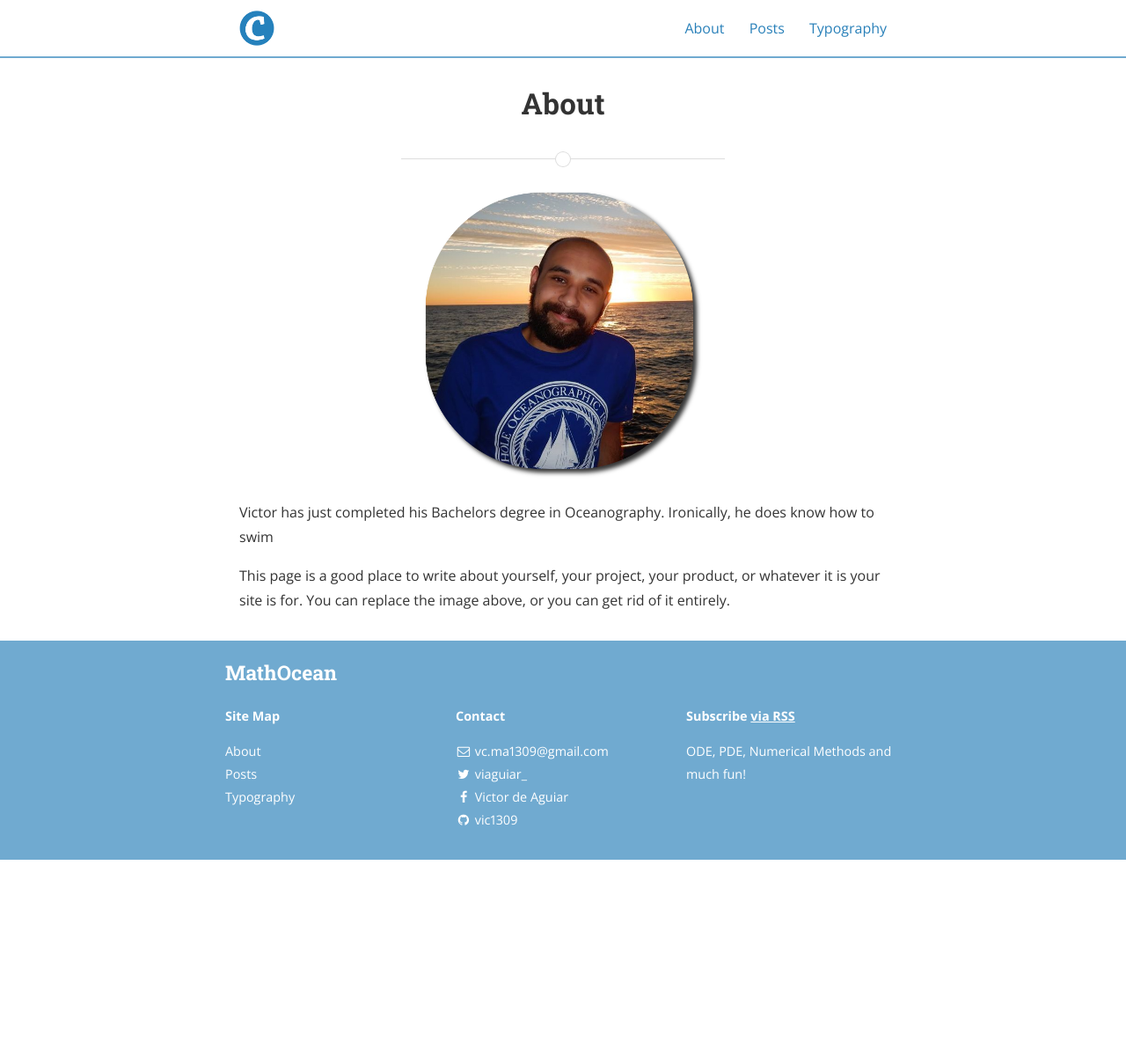
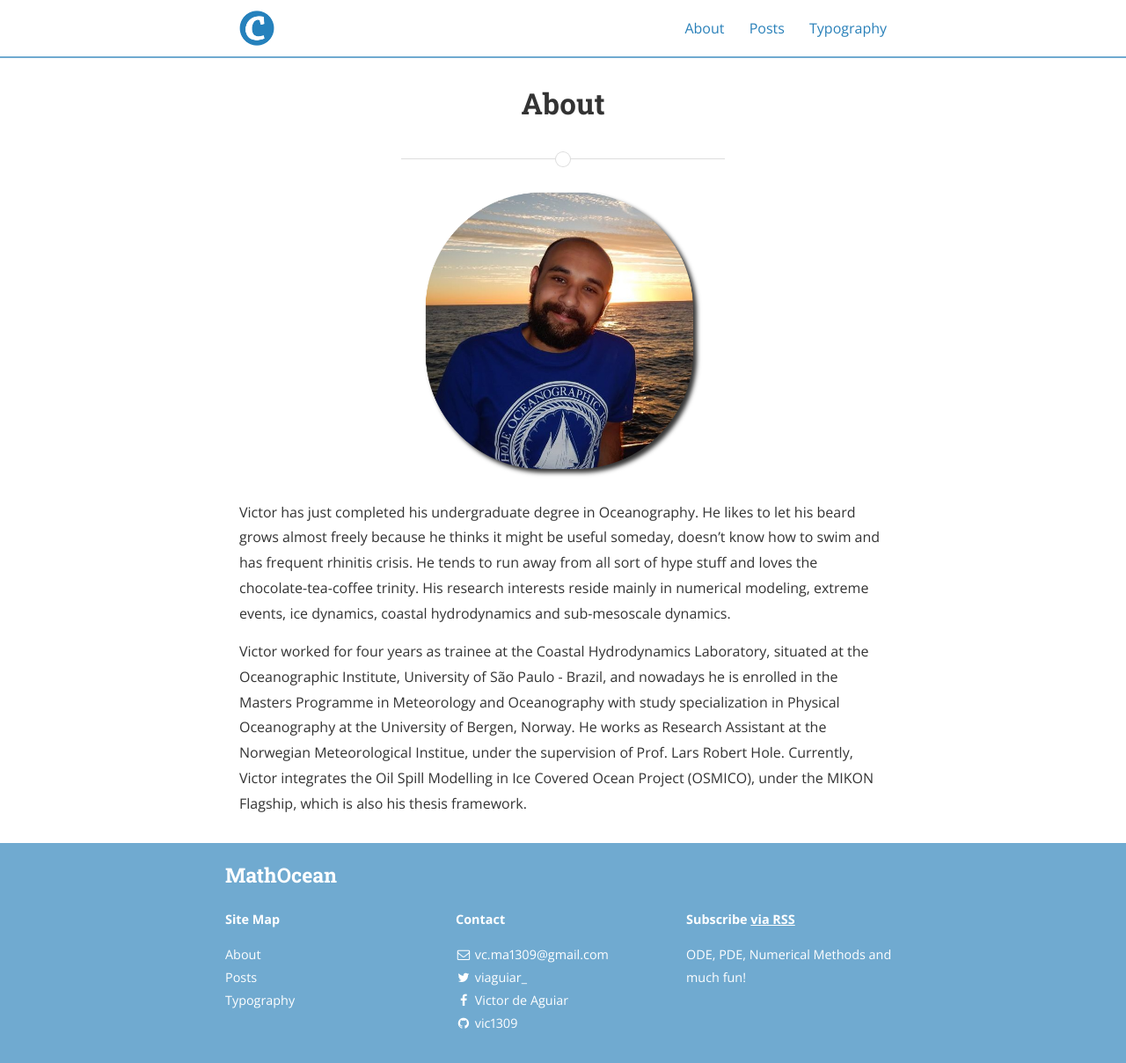
Before and after one commit to vic1309/lerofly, a Jekyll site: the page built from about.md, in a window 1280 px wide. Shown: the whole page at 88% size. Built offline with Jekyll 4.4.1, drawn with Linux system fonts in a browser that asks for light colours; nearby versions of some CDN libraries; before the commit the page ends 977 px from its top, so only the background shows below that.

Commit message:
Update about.md

```diff
--- a/about.md
+++ b/about.md
@@ -6,6 +6,6 @@ permalink: /about/
 
 <img src="{{ site.baseurl }}/assets/eu.png" title="Profile Picture" class="profile">
 
-Victor has just completed his Bachelors degree in Oceanography. Ironically, he does know how to swim
+Victor has just completed his undergraduate degree in Oceanography. He likes to let his beard grows almost freely because he thinks it might be useful someday, doesn't know how to swim and has frequent rhinitis crisis. He tends to run away from all sort of hype stuff and loves the chocolate-tea-coffee trinity. His research interests reside mainly in numerical modeling, extreme events, ice dynamics, coastal hydrodynamics and sub-mesoscale dynamics.
 
-This page is a good place to write about yourself, your project, your product, or whatever it is your site is for. You can replace the image above, or you can get rid of it entirely.
+Victor worked for four years as trainee at the Coastal Hydrodynamics Laboratory, situated at the Oceanographic Institute, University of São Paulo - Brazil, and nowadays he is enrolled in the Masters Programme in Meteorology and Oceanography with study specialization in Physical Oceanography at the University of Bergen, Norway. He works as Research Assistant at the Norwegian Meteorological Institue, under the supervision of Prof. Lars Robert Hole. Currently, Victor integrates the Oil Spill Modelling in Ice Covered Ocean Project (OSMICO), under the MIKON Flagship, which is also his thesis framework.
```
